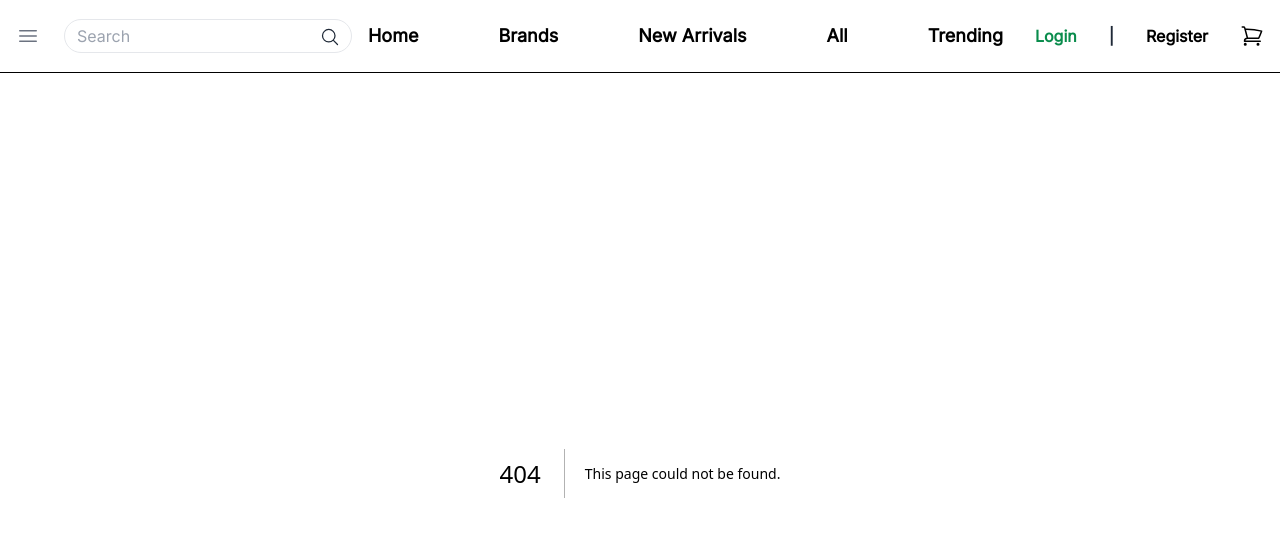
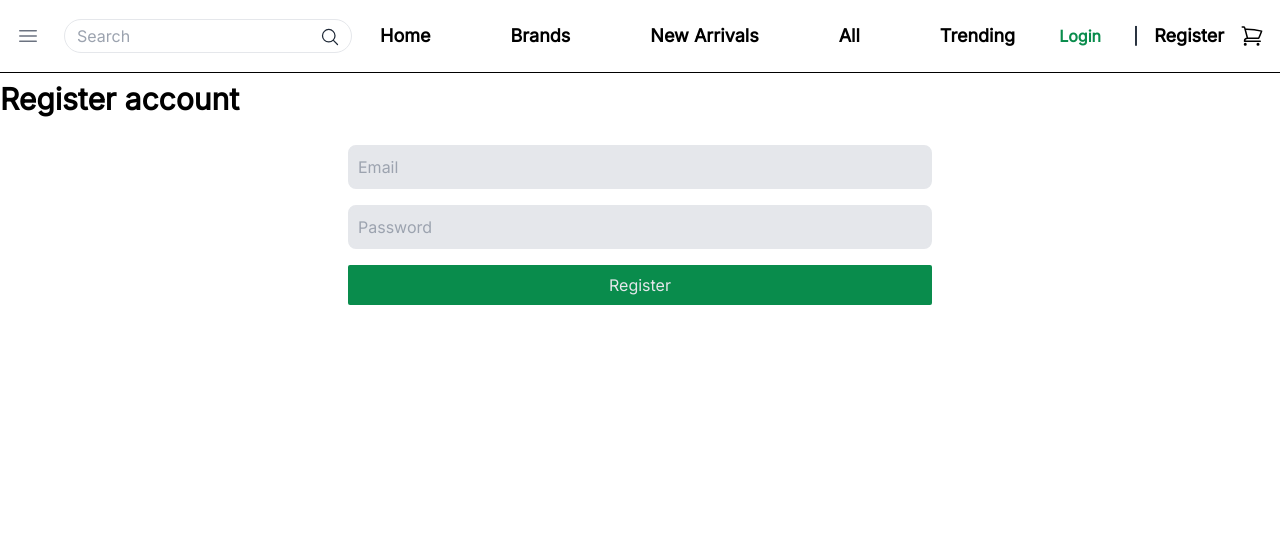
Before and after one commit to astronomx/solemarket, a Next.js app: page /register in a window 1280 px wide. Before the commit this address had no page. Shown: the top 536 px of the page. Built offline with nearby package versions, Linux system fonts and the light colour scheme; no server answers.

Commit message:
Added user creation

```diff
--- /dev/null
+++ b/src/app/register/page.tsx
@@ -0,0 +1,46 @@
+"use client"
+import { useState } from 'react';
+import supabase from '@/config/supabaseClient';
+
+export default function Register() {
+    const [formData, setFormData] = useState({
+        email: '',
+        password: '',
+    });
+
+    function handleChange(event: any) {
+        setFormData({
+            ...formData,
+            [event.target.name]: event.target.value,
+        });
+    }
+
+    async function handleSubmit(event: any) {
+        event.preventDefault();
+
+        if (!formData.email) return alert('Please fill in an email adress');
+        if (!formData.password) return alert('Please fill in a password');
+
+        try {
+            const { data, error } = await supabase.auth.signUp({
+                email: formData.email,
+                password: formData.password
+            });
+            alert(`Confirmation link sent to ${data?.user?.email}`);
+
+        } catch (error) {
+            alert(`Error: ${error}`);
+        }
+    }
+
+    return (
+        <div className='flex flex-col justify-center w-full items-center mt-2'>
+            <h1 className='font-bold text-3xl self-start'>Register account</h1>
+            <form onSubmit={handleSubmit} className='flex flex-col p-5 w-2/4'>
+                <input type="email" placeholder="Email" name="email" onChange={handleChange} className='bg-gray-200 ease-in-out duration-200 p-2 m-2 hover:border-[#098C4C] active:border-[#098C4C] border-2 rounded-lg' />
+                <input type="password" placeholder="Password" name="password" onChange={handleChange} className='bg-gray-200 ease-in-out duration-200 p-2 m-2 hover:border-[#098C4C] active:border-[#098C4C] border-2 rounded-lg' />
+                <button type="submit" className='bg-[#098C4C] hover:bg-[#47ad7c] ease-in-out duration-200 p-2 m-2 rounded-sm text-gray-200'>Register</button>
+            </form>
+        </div>
+    );
+}
--- a/src/components/Navbar.tsx
+++ b/src/components/Navbar.tsx
@@ -52,7 +52,7 @@ export default function Navbar() {
       <div className="hidden md:flex items-center space-x-4">
         <button className="font-bold text-[#098C4C] py-2 px-4">Login</button>
         <span className="font-bold text-gray-800">|</span>
-        <button className="font-bold text-black py-2 px-4">Register</button>
+        <Link href="/register" className="font-bold text-lg hover:text-[#098C4C]">Register</Link>
         <button><ShoppingCartIcon className="h-6 w-6 text-black" /></button>
       </div>
 
--- a/src/config/supabaseClient.js
+++ b/src/config/supabaseClient.js
@@ -1,7 +1,7 @@
 import { createClient } from '@supabase/supabase-js'
 
 const supabaseUrl = process.env.NEXT_PUBLIC_SUPABASE_URL
-const supabaseKey = process.env.NEXT_PUBLIC_SUPABASE_KEY
+const supabaseKey = process.env.NEXT_PUBLIC_SUPABASE_ANON_KEY
 const supabase = createClient(supabaseUrl, supabaseKey)
 
 export default supabase
```
